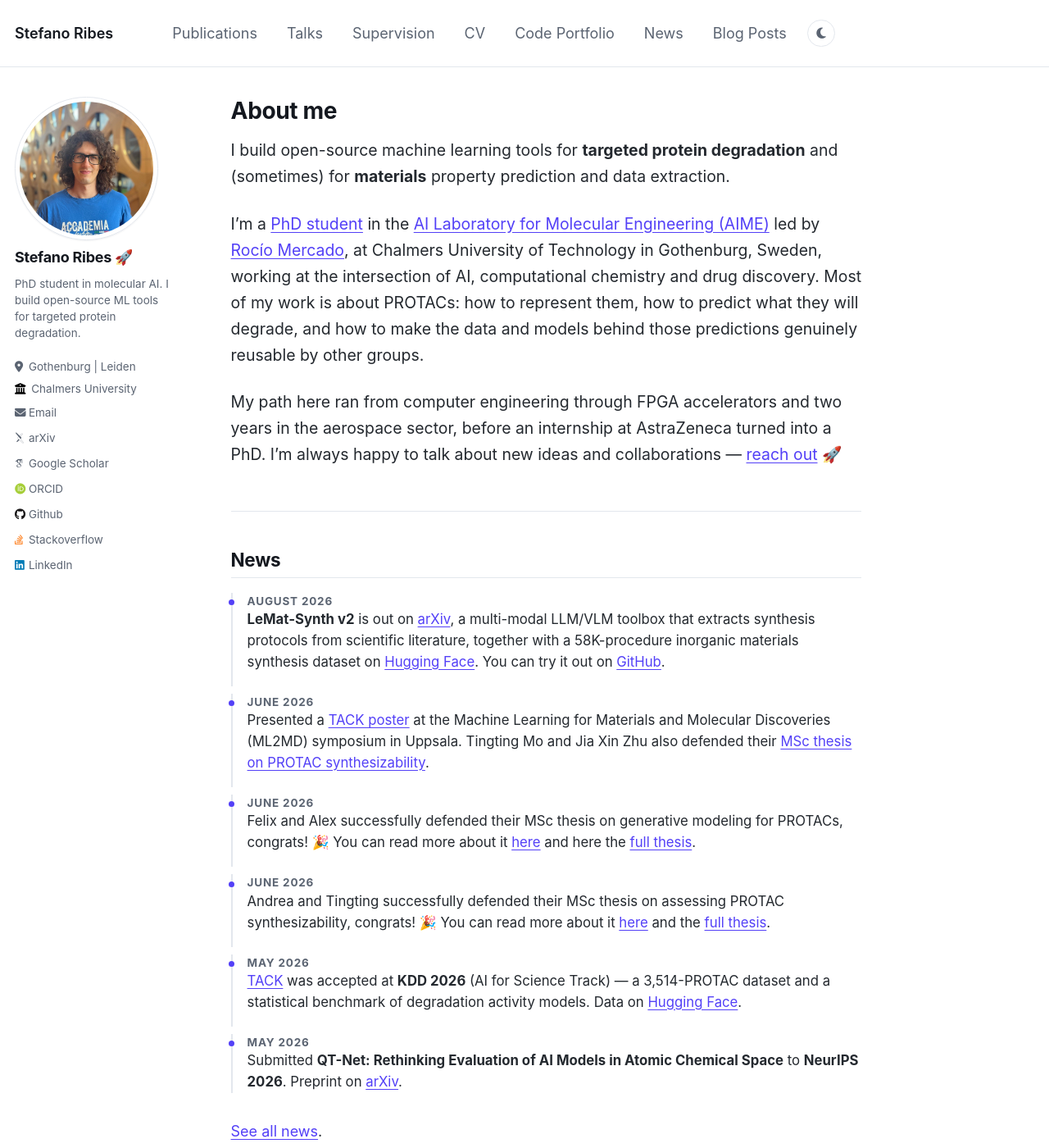
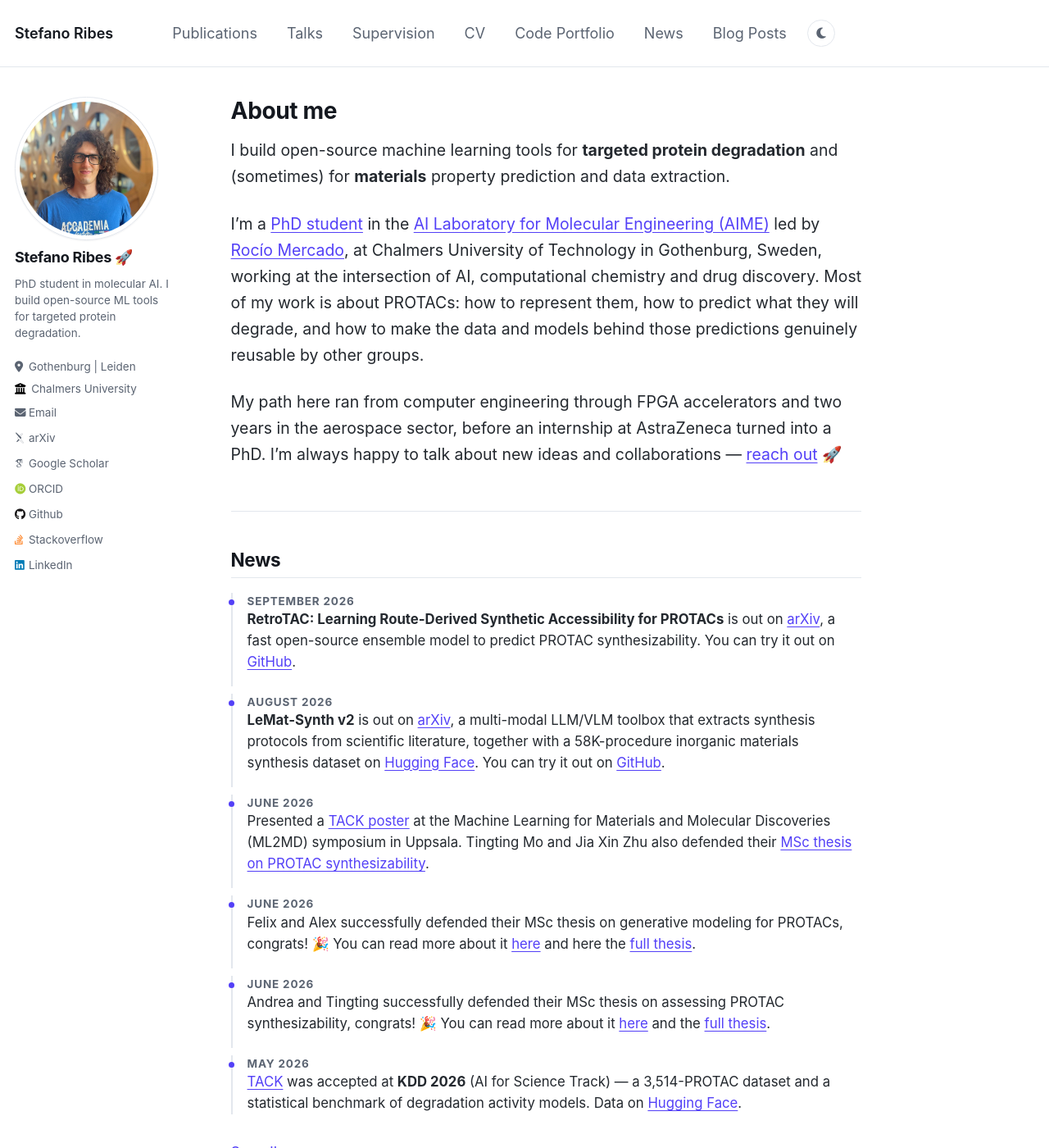
Before and after one commit to ribesstefano/ribesstefano.github.io, a Jekyll site: the page built from _pages/about.md, in a window 1280 px wide and 1400 px high. Shown: the whole window at 82% size. Built offline with Jekyll 4.4.1, drawn with Linux system fonts in a browser that asks for light colours; some web fonts are replaced.

Commit message:
Updated news with RetroTAC

```diff
--- a/_data/news.yml
+++ b/_data/news.yml
@@ -1,6 +1,11 @@
 # Short "what's new" entries shown on the home page.
 # Newest first. `date` is free text so you can write "May 2026" or a full date.
 # `body` accepts inline HTML (links are fine).
+- date: "September 2026"
+  body: >-
+    <strong>RetroTAC: Learning Route-Derived Synthetic Accessibility for PROTACs</strong> is out on <a href="https://arxiv.org/abs/2610.13639">arXiv</a>,
+    a fast open-source ensemble model to predict PROTAC synthesizability.
+    You can try it out on <a href="https://github.com/ribesstefano/RetroTAC">GitHub</a>.
 
 - date: "August 2026"
   body: >-
```
